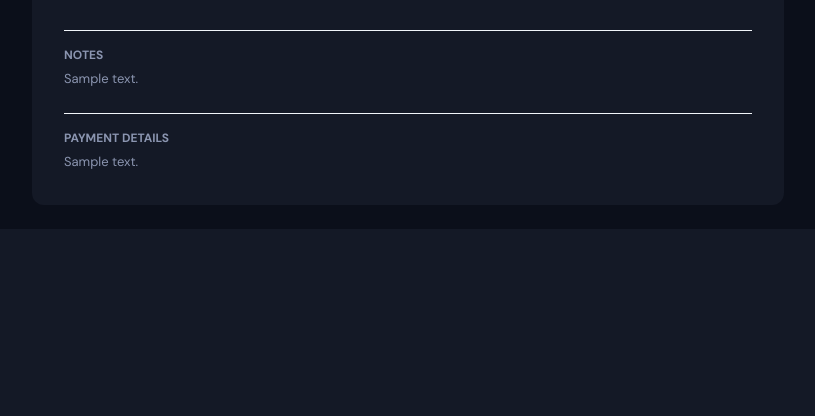
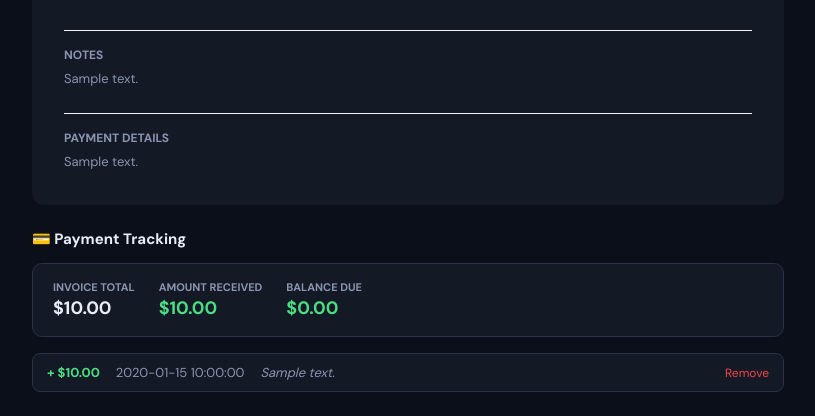
Before and after one commit to akaistudio/invoicesnap, a Flask app: page /invoice/1 in a window 1280 px wide. Shown: the part 777-1193 px from the top of the page, without its empty margins (232-1047 px from the left). Before the commit the page ends 946 px from the top, so only its background shows below. Run offline with Flask 3, Linux system fonts and the light colour scheme; the visitor is signed in with stand-in values (Sample User, id 1); grey boxes marked "Sample" are stand-in pictures; a database or web service that is not in the repository returns one stand-in record (values such as "Sample title"); some libraries are stand-ins or nearby versions.

Commit message:
feat: partial payment tracking — record payments, balance due, payment history

```diff
--- a/app.py
+++ b/app.py
@@ -8,7 +8,7 @@ import random
 from email.mime.text import MIMEText
 from email.mime.multipart import MIMEMultipart
 import requests as http_requests
-from datetime import datetime, timedelta
+from datetime import datetime, timedelta, date
 from functools import wraps
 from io import BytesIO
 
@@ -124,6 +124,16 @@ def init_db():
         "ALTER TABLE users ADD COLUMN IF NOT EXISTS is_superadmin BOOLEAN DEFAULT FALSE",
         "UPDATE users SET is_superadmin = TRUE WHERE id = (SELECT MIN(id) FROM users)",
         "ALTER TABLE invoices ADD COLUMN IF NOT EXISTS company_name TEXT DEFAULT ''",
+        "ALTER TABLE invoices ADD COLUMN IF NOT EXISTS amount_paid REAL DEFAULT 0",
+        """CREATE TABLE IF NOT EXISTS invoice_payments (
+            id SERIAL PRIMARY KEY,
+            invoice_id INTEGER REFERENCES invoices(id) ON DELETE CASCADE,
+            user_id INTEGER REFERENCES users(id),
+            amount REAL NOT NULL,
+            payment_date DATE NOT NULL,
+            note TEXT DEFAULT '',
+            created_at TIMESTAMP DEFAULT NOW()
+        )""",
         """CREATE TABLE IF NOT EXISTS otp_codes (
             id SERIAL PRIMARY KEY,
             email TEXT NOT NULL,
@@ -563,9 +573,12 @@ def dashboard():
         COALESCE(SUM(CASE WHEN status='paid' THEN total ELSE 0 END), 0) as total_paid,
         COALESCE(SUM(CASE WHEN status='unpaid' THEN total ELSE 0 END), 0) as total_unpaid,
         COALESCE(SUM(CASE WHEN status='overdue' THEN total ELSE 0 END), 0) as total_overdue,
+        COALESCE(SUM(CASE WHEN status='partial' THEN total ELSE 0 END), 0) as total_partial,
+        COALESCE(SUM(CASE WHEN status='partial' THEN amount_paid ELSE 0 END), 0) as total_partial_paid,
         COUNT(CASE WHEN status='unpaid' THEN 1 END) as count_unpaid,
         COUNT(CASE WHEN status='overdue' THEN 1 END) as count_overdue,
-        COUNT(CASE WHEN status='paid' THEN 1 END) as count_paid
+        COUNT(CASE WHEN status='paid' THEN 1 END) as count_paid,
+        COUNT(CASE WHEN status='partial' THEN 1 END) as count_partial
     FROM invoices WHERE user_id=%s''', (user['id'],))
     stats = cur.fetchone()
 
@@ -829,26 +842,190 @@ def view_invoice(invoice_id):
         return redirect(url_for('dashboard'))
     cur.execute('SELECT * FROM invoice_items WHERE invoice_id=%s', (invoice_id,))
     items = cur.fetchall()
+    cur.execute('SELECT * FROM invoice_payments WHERE invoice_id=%s ORDER BY payment_date DESC', (invoice_id,))
+    payments = cur.fetchall()
     conn.close()
+    amount_paid = invoice.get('amount_paid') or 0
+    balance = invoice['total'] - amount_paid
     return render_template('view_invoice.html', user=user, invoice=invoice,
-                         items=items, curr=get_curr_symbol(invoice['currency']))
+                         items=items, curr=get_curr_symbol(invoice['currency']),
+                         payments=payments, amount_paid=amount_paid, balance=balance,
+                         today=date.today().isoformat())
 
-# --- Update Status ---
+# --- Record Payment ---
+@app.route('/invoice/<int:invoice_id>/payment', methods=['POST'])
+@login_required
+def record_payment(invoice_id):
+    user = get_user()
+    amount = float(request.form.get('amount', 0) or 0)
+    payment_date = request.form.get('payment_date')
+    note = request.form.get('note', '')
+    if amount <= 0:
+        flash('Payment amount must be greater than zero', 'error')
+        return redirect(url_for('view_invoice', invoice_id=invoice_id))
+    conn = get_db()
+    cur = conn.cursor(cursor_factory=psycopg2.extras.RealDictCursor)
+    cur.execute('SELECT * FROM invoices WHERE id=%s AND user_id=%s', (invoice_id, user['id']))
+    invoice = cur.fetchone()
+    if not invoice:
+        conn.close()
+        flash('Invoice not found', 'error')
+        return redirect(url_for('dashboard'))
+    cur2 = conn.cursor()
+    cur2.execute('''INSERT INTO invoice_payments (invoice_id, user_id, amount, payment_date, note)
+                    VALUES (%s, %s, %s, %s, %s)''', (invoice_id, user['id'], amount, payment_date, note))
+    new_paid = (invoice['amount_paid'] or 0) + amount
+    if new_paid >= invoice['total']:
+        new_paid = invoice['total']
+        new_status = 'paid'
+        cur2.execute('''UPDATE invoices SET amount_paid=%s, status=%s, paid_at=NOW()
+                        WHERE id=%s AND user_id=%s''', (new_paid, new_status, invoice_id, user['id']))
+    else:
+        new_status = 'partial'
+        cur2.execute('''UPDATE invoices SET amount_paid=%s, status=%s
+                        WHERE id=%s AND user_id=%s''', (new_paid, new_status, invoice_id, user['id']))
+    conn.commit()
+    conn.close()
+    flash(f'Payment of {amount:,.2f} recorded. Status: {new_status.capitalize()}', 'success')
+    return redirect(url_for('view_invoice', invoice_id=invoice_id))
+
+# --- Delete Payment ---
+@app.route('/invoice/payment/<int:payment_id>/delete', methods=['POST'])
+@login_required
+def delete_payment(payment_id):
+    user = get_user()
+    conn = get_db()
+    cur = conn.cursor(cursor_factory=psycopg2.extras.RealDictCursor)
+    cur.execute('SELECT * FROM invoice_payments WHERE id=%s AND user_id=%s', (payment_id, user['id']))
+    pmt = cur.fetchone()
+    if not pmt:
+        conn.close()
+        flash('Payment not found', 'error')
+        return redirect(url_for('dashboard'))
+    invoice_id = pmt['invoice_id']
+    cur2 = conn.cursor()
+    cur2.execute('DELETE FROM invoice_payments WHERE id=%s AND user_id=%s', (payment_id, user['id']))
+    # Recalculate amount_paid from remaining payments
+    cur.execute('SELECT COALESCE(SUM(amount),0) as total FROM invoice_payments WHERE invoice_id=%s AND user_id=%s', (invoice_id, user['id']))
+    new_paid = cur.fetchone()['total']
+    cur.execute('SELECT total FROM invoices WHERE id=%s', (invoice_id,))
+    inv_total = cur.fetchone()['total']
+    if new_paid <= 0:
+        new_status = 'unpaid'
+        cur2.execute("UPDATE invoices SET amount_paid=0, status='unpaid', paid_at=NULL WHERE id=%s AND user_id=%s", (invoice_id, user['id']))
+    elif new_paid >= inv_total:
+        new_status = 'paid'
+        cur2.execute("UPDATE invoices SET amount_paid=%s, status='paid', paid_at=NOW() WHERE id=%s AND user_id=%s", (new_paid, invoice_id, user['id']))
+    else:
+        new_status = 'partial'
+        cur2.execute("UPDATE invoices SET amount_paid=%s, status='partial', paid_at=NULL WHERE id=%s AND user_id=%s", (new_paid, invoice_id, user['id']))
+    conn.commit()
+    conn.close()
+    flash('Payment entry removed', 'success')
+    return redirect(url_for('view_invoice', invoice_id=invoice_id))
+
+# --- Update Status (full paid/unpaid toggle) ---
 @app.route('/invoice/<int:invoice_id>/status', methods=['POST'])
 @login_required
 def update_status(invoice_id):
     user = get_user()
     new_status = request.form['status']
     conn = get_db()
-    cur = conn.cursor()
-    paid_at = 'NOW()' if new_status == 'paid' else 'NULL'
-    cur.execute(f'''UPDATE invoices SET status=%s, paid_at={paid_at}
-                   WHERE id=%s AND user_id=%s''', (new_status, invoice_id, user['id']))
+    cur = conn.cursor(cursor_factory=psycopg2.extras.RealDictCursor)
+    cur.execute('SELECT total FROM invoices WHERE id=%s AND user_id=%s', (invoice_id, user['id']))
+    inv = cur.fetchone()
+    cur2 = conn.cursor()
+    if new_status == 'paid':
+        # Clear any partial payments and mark fully paid
+        cur2.execute('DELETE FROM invoice_payments WHERE invoice_id=%s AND user_id=%s', (invoice_id, user['id']))
+        cur2.execute('''UPDATE invoices SET status=%s, amount_paid=total, paid_at=NOW()
+                        WHERE id=%s AND user_id=%s''', (new_status, invoice_id, user['id']))
+    else:
+        cur2.execute('DELETE FROM invoice_payments WHERE invoice_id=%s AND user_id=%s', (invoice_id, user['id']))
+        cur2.execute('''UPDATE invoices SET status=%s, amount_paid=0, paid_at=NULL
+                        WHERE id=%s AND user_id=%s''', (new_status, invoice_id, user['id']))
+    conn.commit()
     conn.close()
     flash(f'Invoice marked as {new_status}', 'success')
     return redirect(url_for('view_invoice', invoice_id=invoice_id))
 
-# --- Delete Invoice ---
+# --- Record Payment ---
+@app.route('/invoice/<int:invoice_id>/payment', methods=['POST'])
+@login_required
+def record_payment(invoice_id):
+    user = get_user()
+    amount = float(request.form.get('amount', 0) or 0)
+    payment_date = request.form.get('payment_date') or date.today().isoformat()
+    note = request.form.get('note', '')
+    if amount <= 0:
+        flash('Please enter a valid amount', 'error')
+        return redirect(url_for('view_invoice', invoice_id=invoice_id))
+    conn = get_db()
+    cur = conn.cursor(cursor_factory=psycopg2.extras.RealDictCursor)
+    cur.execute('SELECT * FROM invoices WHERE id=%s AND user_id=%s', (invoice_id, user['id']))
+    invoice = cur.fetchone()
+    if not invoice:
+        conn.close()
+        flash('Invoice not found', 'error')
+        return redirect(url_for('dashboard'))
+    cur2 = conn.cursor()
+    cur2.execute('''INSERT INTO invoice_payments (invoice_id, user_id, amount, payment_date, note)
+                   VALUES (%s, %s, %s, %s, %s)''', (invoice_id, user['id'], amount, payment_date, note))
+    new_paid = (invoice.get('amount_paid') or 0) + amount
+    if new_paid >= invoice['total']:
+        new_paid = invoice['total']
+        new_status = 'paid'
+        cur2.execute("UPDATE invoices SET amount_paid=%s, status='paid', paid_at=NOW() WHERE id=%s AND user_id=%s",
+                     (new_paid, invoice_id, user['id']))
+    else:
+        new_status = 'partial'
+        cur2.execute("UPDATE invoices SET amount_paid=%s, status='partial' WHERE id=%s AND user_id=%s",
+                     (new_paid, invoice_id, user['id']))
+    conn.commit()
+    conn.close()
+    flash(f'Payment recorded. Invoice is now {new_status}.', 'success')
+    return redirect(url_for('view_invoice', invoice_id=invoice_id))
+
+# --- Delete Payment ---
+@app.route('/invoice/<int:invoice_id>/payment/<int:payment_id>/delete', methods=['POST'])
+@login_required
+def delete_payment(invoice_id, payment_id):
+    user = get_user()
+    conn = get_db()
+    cur = conn.cursor(cursor_factory=psycopg2.extras.RealDictCursor)
+    cur.execute('SELECT * FROM invoice_payments WHERE id=%s AND user_id=%s', (payment_id, user['id']))
+    pmt = cur.fetchone()
+    if not pmt:
+        conn.close()
+        flash('Payment not found', 'error')
+        return redirect(url_for('view_invoice', invoice_id=invoice_id))
+    cur2 = conn.cursor()
+    cur2.execute('DELETE FROM invoice_payments WHERE id=%s AND user_id=%s', (payment_id, user['id']))
+    # Recalculate amount_paid from remaining payments
+    cur.execute('SELECT COALESCE(SUM(amount),0) as total FROM invoice_payments WHERE invoice_id=%s AND user_id=%s AND id!=%s',
+                (invoice_id, user['id'], payment_id))
+    row = cur.fetchone()
+    new_paid = row['total']
+    cur.execute('SELECT total FROM invoices WHERE id=%s AND user_id=%s', (invoice_id, user['id']))
+    inv = cur.fetchone()
+    if new_paid <= 0:
+        new_status = 'unpaid'
+        cur2.execute("UPDATE invoices SET amount_paid=0, status='unpaid', paid_at=NULL WHERE id=%s AND user_id=%s",
+                     (invoice_id, user['id']))
+    elif new_paid >= inv['total']:
+        new_status = 'paid'
+        cur2.execute("UPDATE invoices SET amount_paid=%s, status='paid', paid_at=NOW() WHERE id=%s AND user_id=%s",
+                     (new_paid, invoice_id, user['id']))
+    else:
+        new_status = 'partial'
+        cur2.execute("UPDATE invoices SET amount_paid=%s, status='partial', paid_at=NULL WHERE id=%s AND user_id=%s",
+                     (new_paid, invoice_id, user['id']))
+    conn.commit()
+    conn.close()
+    flash('Payment removed and balance updated.', 'success')
+    return redirect(url_for('view_invoice', invoice_id=invoice_id))
+
+
 @app.route('/invoice/<int:invoice_id>/delete', methods=['POST'])
 @login_required
 def delete_invoice(invoice_id):
--- a/templates/view_invoice.html
+++ b/templates/view_invoice.html
@@ -25,6 +25,27 @@
         .status.paid { background: #dcfce7; color: #4ADE80; }
         .status.unpaid { background: #fef9c3; color: #a16207; }
         .status.overdue { background: #fee2e2; color: #F87171; }
+        .status.partial { background: #dbeafe; color: #3B82F6; }
+        .payments-section { margin-top: 24px; }
+        .payments-section h3 { font-size: 15px; font-weight: 700; color: #E8ECF4; margin-bottom: 14px; }
+        .balance-bar { background: #141926; border: 1px solid #2A3148; border-radius: 10px; padding: 16px 20px; margin-bottom: 16px; display: flex; gap: 24px; flex-wrap: wrap; }
+        .balance-item .bal-label { font-size: 11px; font-weight: 700; color: #8B95B0; text-transform: uppercase; }
+        .balance-item .bal-value { font-size: 18px; font-weight: 700; color: #E8ECF4; margin-top: 2px; }
+        .balance-item .bal-value.green { color: #4ADE80; }
+        .balance-item .bal-value.blue { color: #3B82F6; }
+        .balance-item .bal-value.red { color: #F87171; }
+        .record-form { background: #141926; border: 1px solid #2A3148; border-radius: 10px; padding: 18px 20px; margin-bottom: 16px; }
+        .record-form h4 { font-size: 13px; font-weight: 700; color: #E8ECF4; margin-bottom: 12px; }
+        .form-row { display: flex; gap: 10px; flex-wrap: wrap; align-items: flex-end; }
+        .form-field { display: flex; flex-direction: column; gap: 4px; flex: 1; min-width: 120px; }
+        .form-field label { font-size: 11px; font-weight: 600; color: #8B95B0; text-transform: uppercase; }
+        .form-field input { padding: 8px 10px; background: #0B0F1A; border: 1px solid #2A3148; border-radius: 8px; color: #E8ECF4; font-size: 14px; font-family: 'DM Sans', sans-serif; }
+        .form-field input:focus { outline: none; border-color: #3B82F6; }
+        .pmt-list { display: flex; flex-direction: column; gap: 8px; }
+        .pmt-row { display: flex; justify-content: space-between; align-items: center; background: #141926; border: 1px solid #2A3148; border-radius: 8px; padding: 10px 14px; font-size: 13px; }
+        .pmt-row .pmt-amount { font-weight: 700; color: #4ADE80; }
+        .pmt-row .pmt-date { color: #8B95B0; }
+        .pmt-row .pmt-note { color: #8B95B0; font-style: italic; }
         .action-btns { display: flex; gap: 8px; }
         .action-btns form { display: inline; }
         .btn-sm { padding: 7px 14px; border-radius: 8px; font-size: 13px; font-weight: 600; cursor: pointer; border: 1.5px solid #2A3148; background: #141926; color: #E8ECF4; font-family: 'DM Sans', sans-serif; text-decoration: none; }
@@ -107,7 +128,7 @@
                     {% if invoice.status != 'paid' %}
                     <form method="POST" action="/invoice/{{ invoice.id }}/status">
                         <input type="hidden" name="status" value="paid">
-                        <button class="btn-sm green" type="submit">✓ Mark Paid</button>
+                        <button class="btn-sm green" type="submit">✓ Mark Fully Paid</button>
                     </form>
                     {% endif %}
                     {% if invoice.status == 'paid' %}
@@ -223,6 +244,68 @@
             </div>
             {% endif %}
         </div>
+
+        <!-- Payment Tracking -->
+        <div class="payments-section">
+            <h3>💳 Payment Tracking</h3>
+            <div class="balance-bar">
+                <div class="balance-item">
+                    <div class="bal-label">Invoice Total</div>
+                    <div class="bal-value">{{ curr }}{{ "%.2f"|format(invoice.total) }}</div>
+                </div>
+                <div class="balance-item">
+                    <div class="bal-label">Amount Received</div>
+                    <div class="bal-value green">{{ curr }}{{ "%.2f"|format(amount_paid) }}</div>
+                </div>
+                <div class="balance-item">
+                    <div class="bal-label">Balance Due</div>
+                    <div class="bal-value {% if balance <= 0 %}green{% else %}red{% endif %}">{{ curr }}{{ "%.2f"|format(balance if balance > 0 else 0) }}</div>
+                </div>
+            </div>
+
+            {% if invoice.status != 'paid' %}
+            <div class="record-form">
+                <h4>+ Record a Payment</h4>
+                <form method="POST" action="/invoice/{{ invoice.id }}/payment">
+                    <div class="form-row">
+                        <div class="form-field">
+                            <label>Amount ({{ curr }})</label>
+                            <input type="number" name="amount" step="0.01" min="0.01" max="{{ balance }}" placeholder="0.00" required>
+                        </div>
+                        <div class="form-field">
+                            <label>Payment Date</label>
+                            <input type="date" name="payment_date" value="{{ today }}">
+                        </div>
+                        <div class="form-field" style="flex:2">
+                            <label>Note (optional)</label>
+                            <input type="text" name="note" placeholder="e.g. Bank transfer, Cheque #123">
+                        </div>
+                        <button type="submit" class="btn-sm green" style="white-space:nowrap;margin-bottom:1px">Record</button>
+                    </div>
+                </form>
+            </div>
+            {% endif %}
+
+            {% if payments %}
+            <div class="pmt-list">
+                {% for p in payments %}
+                <div class="pmt-row">
+                    <div style="display:flex;gap:16px;align-items:center;flex-wrap:wrap">
+                        <span class="pmt-amount">+ {{ curr }}{{ "%.2f"|format(p.amount) }}</span>
+                        <span class="pmt-date">{{ p.payment_date }}</span>
+                        {% if p.note %}<span class="pmt-note">{{ p.note }}</span>{% endif %}
+                    </div>
+                    <form method="POST" action="/invoice/{{ invoice.id }}/payment/{{ p.id }}/delete"
+                          onsubmit="return confirm('Remove this payment? Balance will be recalculated.')">
+                        <button type="submit" style="background:none;border:none;color:#ef4444;font-size:12px;cursor:pointer;font-family:'DM Sans',sans-serif">Remove</button>
+                    </form>
+                </div>
+                {% endfor %}
+            </div>
+            {% else %}
+            <p style="color:#8B95B0;font-size:13px">No payments recorded yet.</p>
+            {% endif %}
+        </div>
     </div>
 </body>
 </html>
```
Also changed, not shown: templates/dashboard.html (+10 -0 lines).
